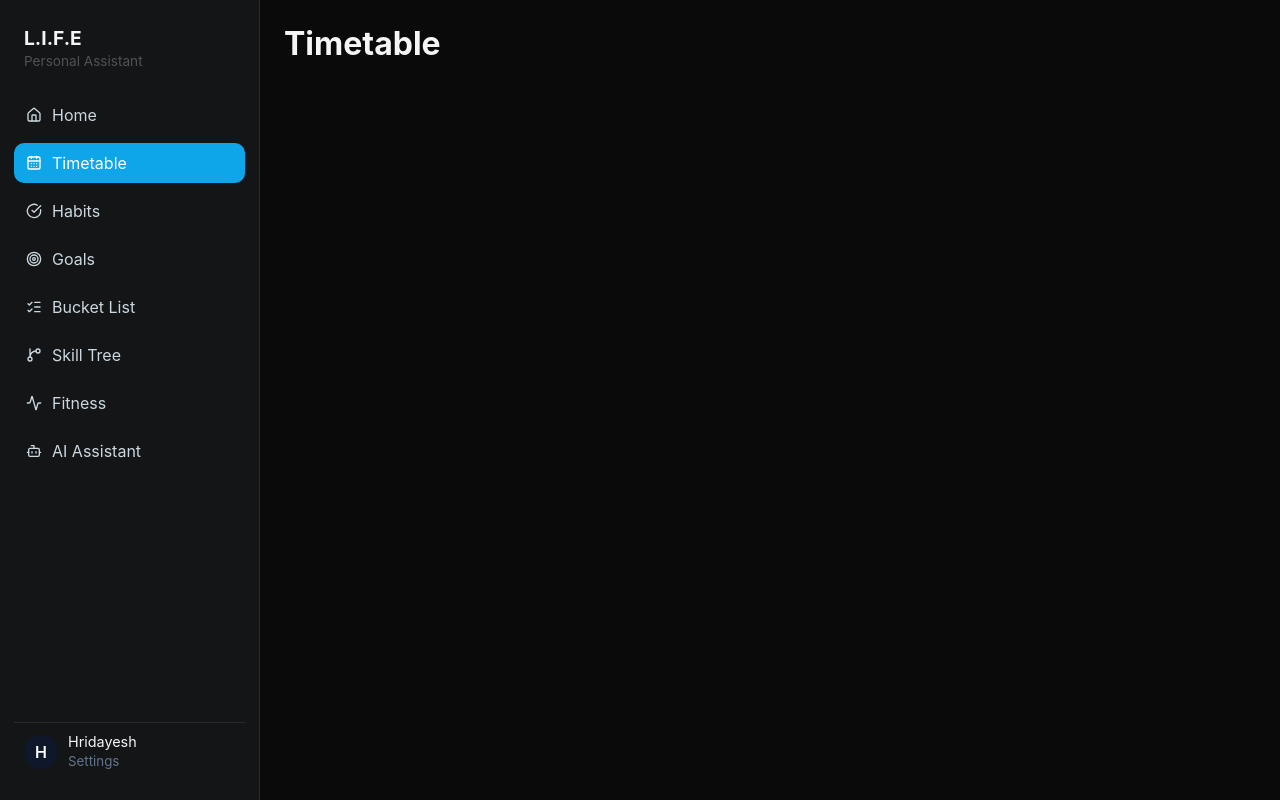
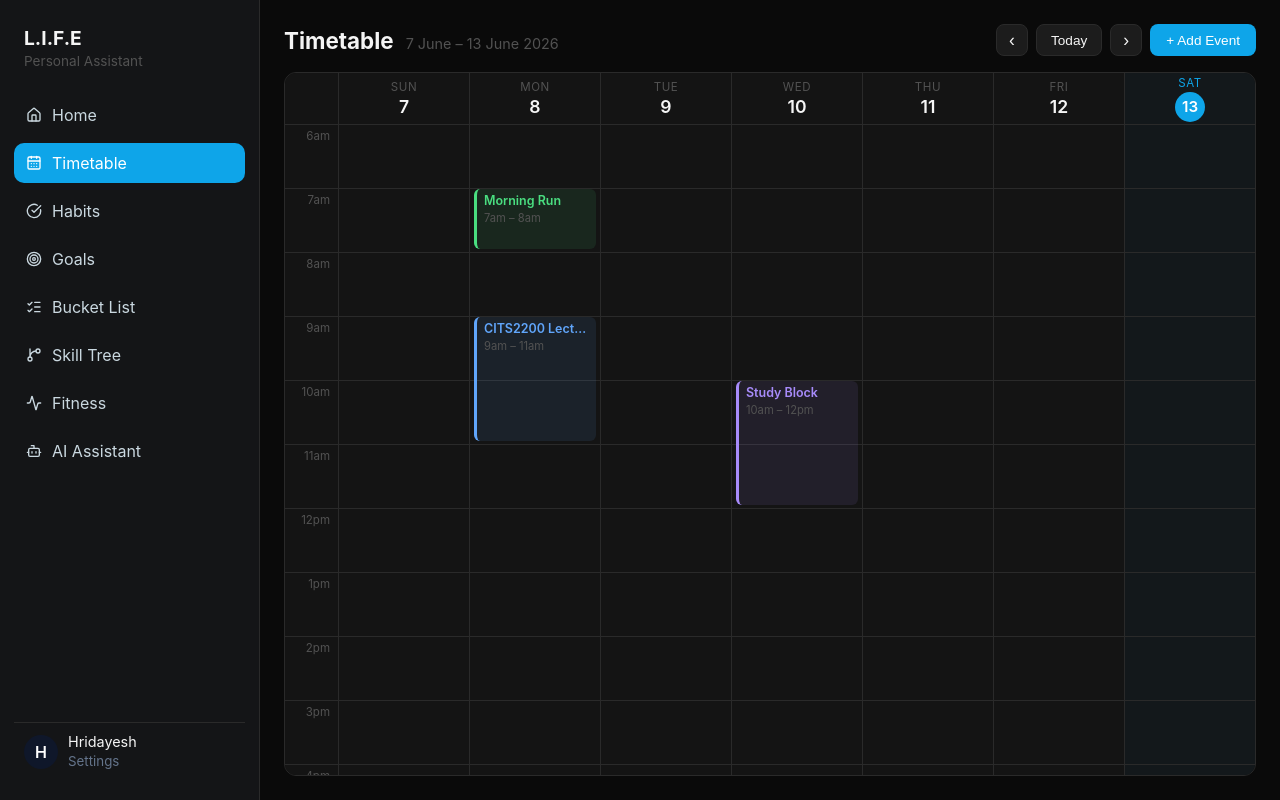
Before and after one commit to Hri-Sh/Personal-agent-assistant, a React (Vite) app: page /timetable in a window 1280 px wide. Built offline with nearby package versions, Linux system fonts and the light colour scheme.

Commit message:
created and styled the timetable page to have an actual timetable and event blocks which are colour coded

```diff
--- /dev/null
+++ b/src/pages/Timetable.css
@@ -0,0 +1,225 @@
+/* ─── Timetable Page ─────────────────────────────────────── */
+
+.timetable-page {
+  display: flex;
+  flex-direction: column;
+  height: calc(100vh - 48px); /* fill the main-content area */
+  overflow: hidden;
+}
+
+/* Header */
+.timetable-header {
+  display: flex;
+  align-items: center;
+  justify-content: space-between;
+  padding: 0 0 16px;
+  flex-shrink: 0;
+}
+
+.timetable-title {
+  display: flex;
+  align-items: baseline;
+  gap: 12px;
+}
+
+.timetable-title h2 {
+  margin: 0;
+  font-size: 1.4rem;
+}
+
+.week-label {
+  color: var(--text-muted);
+  font-size: 0.9rem;
+}
+
+.timetable-controls {
+  display: flex;
+  align-items: center;
+  gap: 8px;
+}
+
+.week-nav {
+  background: var(--surface2);
+  border: 1px solid var(--border);
+  color: var(--text);
+  border-radius: 8px;
+  width: 32px;
+  height: 32px;
+  cursor: pointer;
+  font-size: 1.1rem;
+  display: grid;
+  place-items: center;
+  transition: background 0.15s;
+}
+
+.week-nav:hover {
+  background: var(--border);
+}
+
+.today-btn {
+  background: var(--surface2);
+  border: 1px solid var(--border);
+  color: var(--text);
+  border-radius: 8px;
+  padding: 0 14px;
+  height: 32px;
+  cursor: pointer;
+  font-size: 0.85rem;
+  transition: background 0.15s;
+}
+
+.today-btn:hover {
+  background: var(--border);
+}
+
+.add-event-btn {
+  background: #0ea5e9;
+  border: none;
+  color: #fff;
+  border-radius: 8px;
+  padding: 0 16px;
+  height: 32px;
+  cursor: pointer;
+  font-size: 0.85rem;
+  font-weight: 500;
+  transition: background 0.15s;
+}
+
+.add-event-btn:hover {
+  background: #0284c7;
+}
+
+/* ─── Grid ────────────────────────────────────────────────── */
+
+.timetable-grid {
+  display: flex;
+  flex: 1;
+  overflow-y: auto;
+  overflow-x: auto;
+  border: 1px solid var(--border);
+  border-radius: 12px;
+  background: var(--surface);
+}
+
+/* Time gutter (left axis) */
+.time-gutter {
+  width: 54px;
+  flex-shrink: 0;
+  border-right: 1px solid var(--border);
+}
+
+.day-header-spacer {
+  height: 52px; /* matches .day-header height */
+  border-bottom: 1px solid var(--border);
+}
+
+.time-label {
+  display: flex;
+  align-items: flex-start;
+  justify-content: flex-end;
+  padding: 4px 8px 0 0;
+  font-size: 0.72rem;
+  color: var(--text-muted);
+  box-sizing: border-box;
+  border-bottom: 1px solid var(--border);
+}
+
+/* Day columns */
+.day-column {
+  flex: 1;
+  min-width: 100px;
+  border-right: 1px solid var(--border);
+  display: flex;
+  flex-direction: column;
+}
+
+.day-column:last-child {
+  border-right: none;
+}
+
+.day-column.today {
+  background: rgba(14, 165, 233, 0.03);
+}
+
+/* Day header */
+.day-header {
+  height: 52px;
+  display: flex;
+  flex-direction: column;
+  align-items: center;
+  justify-content: center;
+  border-bottom: 1px solid var(--border);
+  gap: 2px;
+  flex-shrink: 0;
+}
+
+.day-name {
+  font-size: 0.72rem;
+  color: var(--text-muted);
+  text-transform: uppercase;
+  letter-spacing: 0.05em;
+}
+
+.day-num {
+  font-size: 1.1rem;
+  font-weight: 600;
+  color: var(--text);
+}
+
+.day-header.today .day-name {
+  color: #0ea5e9;
+}
+
+.day-header.today .day-num {
+  background: #0ea5e9;
+  color: #fff;
+  width: 30px;
+  height: 30px;
+  border-radius: 50%;
+  display: grid;
+  place-items: center;
+  font-size: 0.95rem;
+}
+
+/* Day body (the time slots) */
+.day-body {
+  position: relative;
+  flex: 1;
+}
+
+.hour-cell {
+  border-bottom: 1px solid var(--border);
+  box-sizing: border-box;
+}
+
+/* Event cards */
+.event-card {
+  position: absolute;
+  left: 4px;
+  right: 4px;
+  border-radius: 6px;
+  padding: 4px 7px;
+  cursor: pointer;
+  overflow: hidden;
+  transition: filter 0.15s;
+}
+
+.event-card:hover {
+  filter: brightness(1.15);
+}
+
+.event-title {
+  margin: 0;
+  font-size: 0.78rem;
+  font-weight: 600;
+  line-height: 1.3;
+  white-space: nowrap;
+  overflow: hidden;
+  text-overflow: ellipsis;
+}
+
+.event-time {
+  margin: 2px 0 0;
+  font-size: 0.7rem;
+  color: var(--text-muted);
+}
--- a/src/pages/Timetable.jsx
+++ b/src/pages/Timetable.jsx
@@ -1,6 +1,136 @@
-function Timetable(){
-    return(
-        <h1>Timetable</h1>
-    )
+import { useState } from 'react'
+import './Timetable.css'
+
+// Config
+const START_HOUR = 6   // 6am
+const END_HOUR = 23    // 11pm
+const HOUR_HEIGHT = 64 // px per hour
+const DAYS = ['Sun', 'Mon', 'Tue', 'Wed', 'Thu', 'Fri', 'Sat']
+
+// Mock events — replace with Supabase data later
+const MOCK_EVENTS = [
+  { id: 1, title: 'Morning Run',     day: 1, startHour: 7, startMin: 0, endHour: 8,  endMin: 0,  color: '#4ade80' },
+  { id: 2, title: 'CITS2200 Lecture',day: 1, startHour: 9, startMin: 0, endHour: 11, endMin: 0,  color: '#60a5fa' },
+  { id: 3, title: 'Gym',             day: 1, startHour: 17,startMin: 0, endHour: 18, endMin: 30, color: '#f87171' },
+  { id: 4, title: 'Study Block',     day: 3, startHour: 10,startMin: 0, endHour: 12, endMin: 0,  color: '#a78bfa' },
+  { id: 5, title: 'Weekly Review',   day: 0, startHour: 18,startMin: 0, endHour: 19, endMin: 0,  color: '#fb923c' },
+]
+
+function getWeekDates(offset = 0) {
+  const now = new Date()
+  // Start from Sunday of current week
+  const sunday = new Date(now)
+  sunday.setDate(now.getDate() - now.getDay() + offset * 7)
+  return Array.from({ length: 7 }, (_, i) => {
+    const d = new Date(sunday)
+    d.setDate(sunday.getDate() + i)
+    return d
+  })
 }
-export default Timetable
+
+function isToday(date) {
+  const now = new Date()
+  return date.toDateString() === now.toDateString()
+}
+
+function formatHour(h) {
+  if (h === 0 || h === 24) return '12am'
+  if (h === 12) return '12pm'
+  return h < 12 ? `${h}am` : `${h - 12}pm`
+}
+
+export default function Timetable() {
+  const [weekOffset, setWeekOffset] = useState(0)
+  const weekDates = getWeekDates(weekOffset)
+
+  const hours = Array.from({ length: END_HOUR - START_HOUR }, (_, i) => START_HOUR + i)
+
+  return (
+    <div className="timetable-page">
+      {/* Header */}
+      <div className="timetable-header">
+        <div className="timetable-title">
+          <h2>Timetable</h2>
+          <span className="week-label">
+            {weekDates[0].toLocaleDateString('en-AU', { day: 'numeric', month: 'short' })}
+            {' – '}
+            {weekDates[6].toLocaleDateString('en-AU', { day: 'numeric', month: 'short', year: 'numeric' })}
+          </span>
+        </div>
+        <div className="timetable-controls">
+          <button className="week-nav" onClick={() => setWeekOffset(o => o - 1)}>‹</button>
+          <button className="today-btn" onClick={() => setWeekOffset(0)}>Today</button>
+          <button className="week-nav" onClick={() => setWeekOffset(o => o + 1)}>›</button>
+          <button className="add-event-btn">+ Add Event</button>
+        </div>
+      </div>
+
+      {/* Grid */}
+      <div className="timetable-grid">
+        {/* Time gutter */}
+        <div className="time-gutter">
+          <div className="day-header-spacer" />
+          {hours.map(h => (
+            <div key={h} className="time-label" style={{ height: HOUR_HEIGHT }}>
+              {formatHour(h)}
+            </div>
+          ))}
+        </div>
+
+        {/* Day columns */}
+        {weekDates.map((date, dayIndex) => {
+          const dayEvents = MOCK_EVENTS.filter(e => e.day === dayIndex)
+          return (
+            <div key={dayIndex} className={`day-column ${isToday(date) ? 'today' : ''}`}>
+              {/* Day header */}
+              <div className={`day-header ${isToday(date) ? 'today' : ''}`}>
+                <span className="day-name">{DAYS[dayIndex]}</span>
+                <span className="day-num">{date.getDate()}</span>
+              </div>
+
+              {/* Hour cells */}
+              <div className="day-body" style={{ height: hours.length * HOUR_HEIGHT }}>
+                {hours.map(h => (
+                  <div key={h} className="hour-cell" style={{ height: HOUR_HEIGHT }} />
+                ))}
+
+                {/* Events */}
+                {dayEvents.map(event => {
+                  const topOffset = (event.startHour - START_HOUR) * HOUR_HEIGHT
+                    + (event.startMin / 60) * HOUR_HEIGHT
+                  const duration = (event.endHour - event.startHour)
+                    + (event.endMin - event.startMin) / 60
+                  const height = duration * HOUR_HEIGHT - 4 // 4px gap
+
+                  return (
+                    <div
+                      key={event.id}
+                      className="event-card"
+                      style={{
+                        top: topOffset,
+                        height,
+                        borderLeft: `3px solid ${event.color}`,
+                        background: `${event.color}18`, // 10% opacity
+                      }}
+                    >
+                      <p className="event-title" style={{ color: event.color }}>
+                        {event.title}
+                      </p>
+                      <p className="event-time">
+                        {formatHour(event.startHour)}
+                        {event.startMin > 0 ? `:${String(event.startMin).padStart(2,'0')}` : ''}
+                        {' – '}
+                        {formatHour(event.endHour)}
+                        {event.endMin > 0 ? `:${String(event.endMin).padStart(2,'0')}` : ''}
+                      </p>
+                    </div>
+                  )
+                })}
+              </div>
+            </div>
+          )
+        })}
+      </div>
+    </div>
+  )
+}
```
